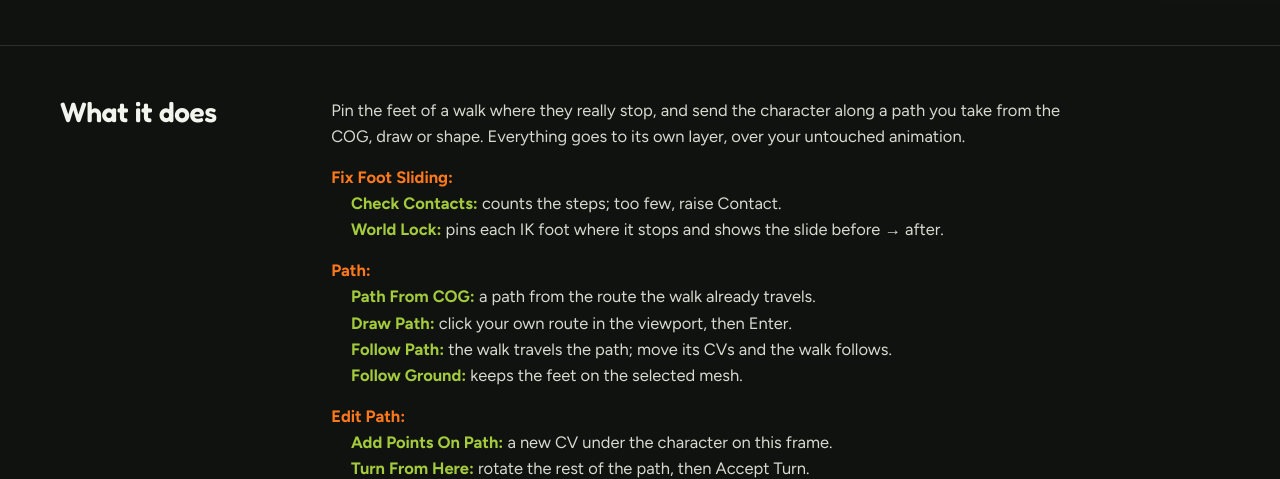
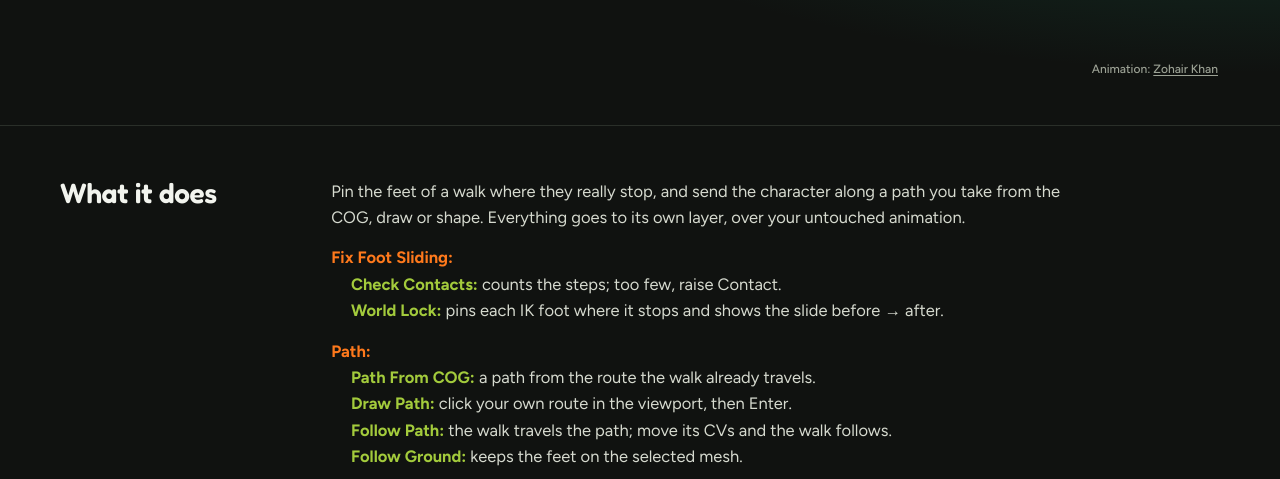
Before and after one commit to keyflowtool/keyflow-site, a plain HTML site: page tool-wl.html in a window 1280 px wide. Shown: the part 262-741 px from the top of the page. Drawn offline with Linux system fonts and the light colour scheme; no server answers.

Commit message:
World Lock and MayaSketch: animation and rig credits
Co-Authored-By: Claude Opus 5.5 <noreply@anthropic.com>

```diff
--- a/tool-wl.html
+++ b/tool-wl.html
@@ -322,6 +322,9 @@ footer .contact a{color:var(--fg);font-weight:600;user-select:all}
 .prose{max-width:46em;color:#d6dacf;font-size:16.5px}
 .prose p{margin:0 0 14px} .prose p:last-child{margin-bottom:0}
 /* "Good for:" and "Tip:" labels in the brand orange so they stand out from the text. */
+.tclip-credit{margin:8px 2px 0;text-align:right;font:500 12px/1.4 var(--body);color:var(--muted)}
+.tclip-credit a{color:inherit;text-decoration:underline;text-underline-offset:2px}
+.tclip-credit a:hover{color:var(--fg)}
 .prose b{color:var(--orange);font-weight:700}
 .prose .opt{display:block;padding-left:1.2em}
 .prose .opt b{color:var(--lime)}
@@ -381,9 +384,12 @@ kbd{font:700 11.5px var(--mono);color:var(--fg);background:var(--panel-2);border
         <h1>World Lock</h1>
         <p class="lede">Pin the feet where they stop, and walk the character along a path.</p>
       </div>
+      <div class="tclip-col">
       <div class="tclip" id="tclip">
         <video id="tclip-video" data-src="media/tools/wl.mp4?v=20261121" poster="media/tools/posters/wl.jpg?v=20261121" muted loop playsinline preload="metadata" aria-label="World Lock in action"></video>
         <div class="tclip-dots" id="tclip-dots" hidden></div>
+      </div>
+      <p class="tclip-credit">Animation: <a href="https://www.linkedin.com/in/zohair-khan-60b902332/" target="_blank" rel="noopener">Zohair Khan</a></p>
       </div>
     </div>
   </section>
```
Also changed, not shown: tool-msk.html (+6 -0 lines).
